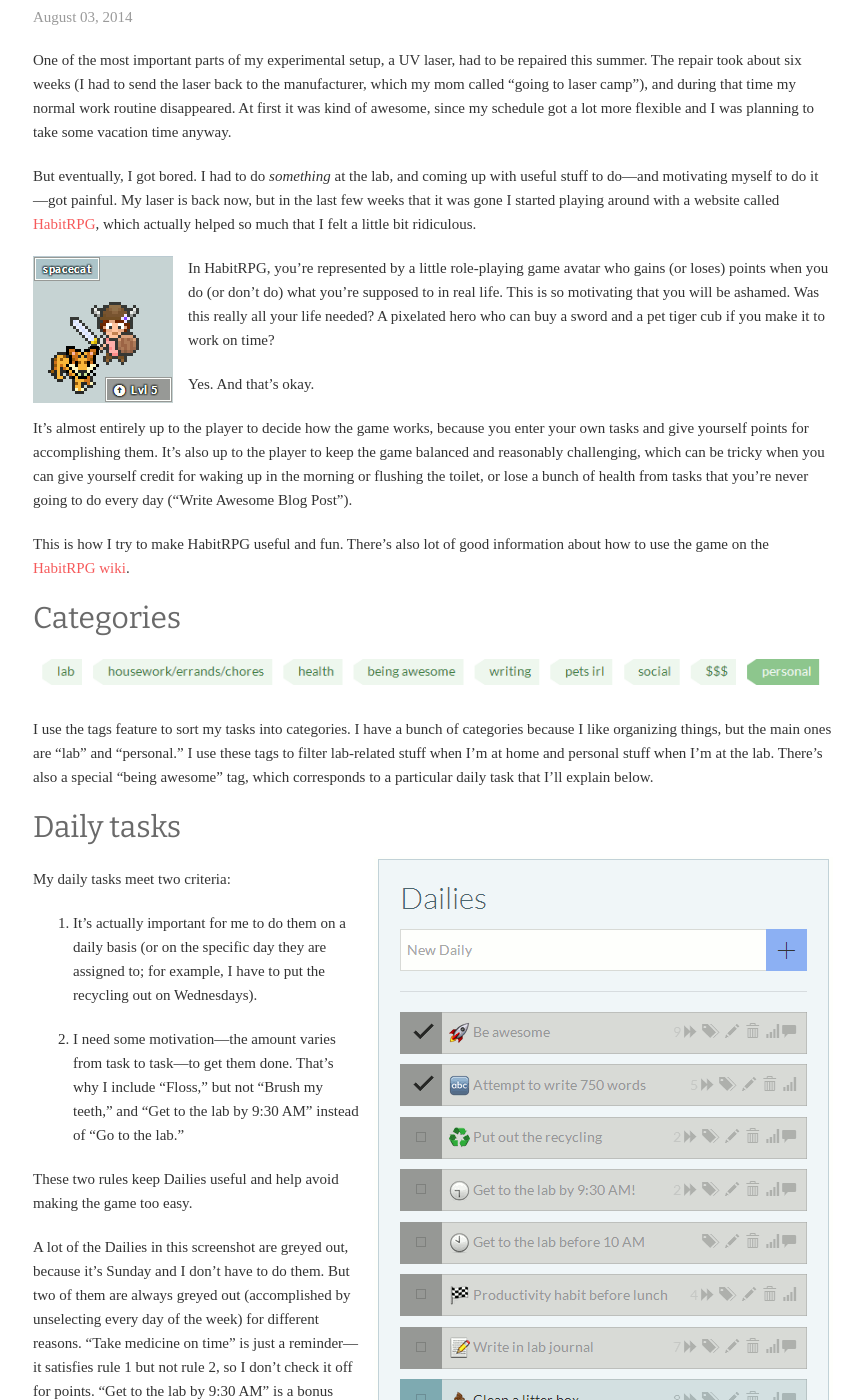
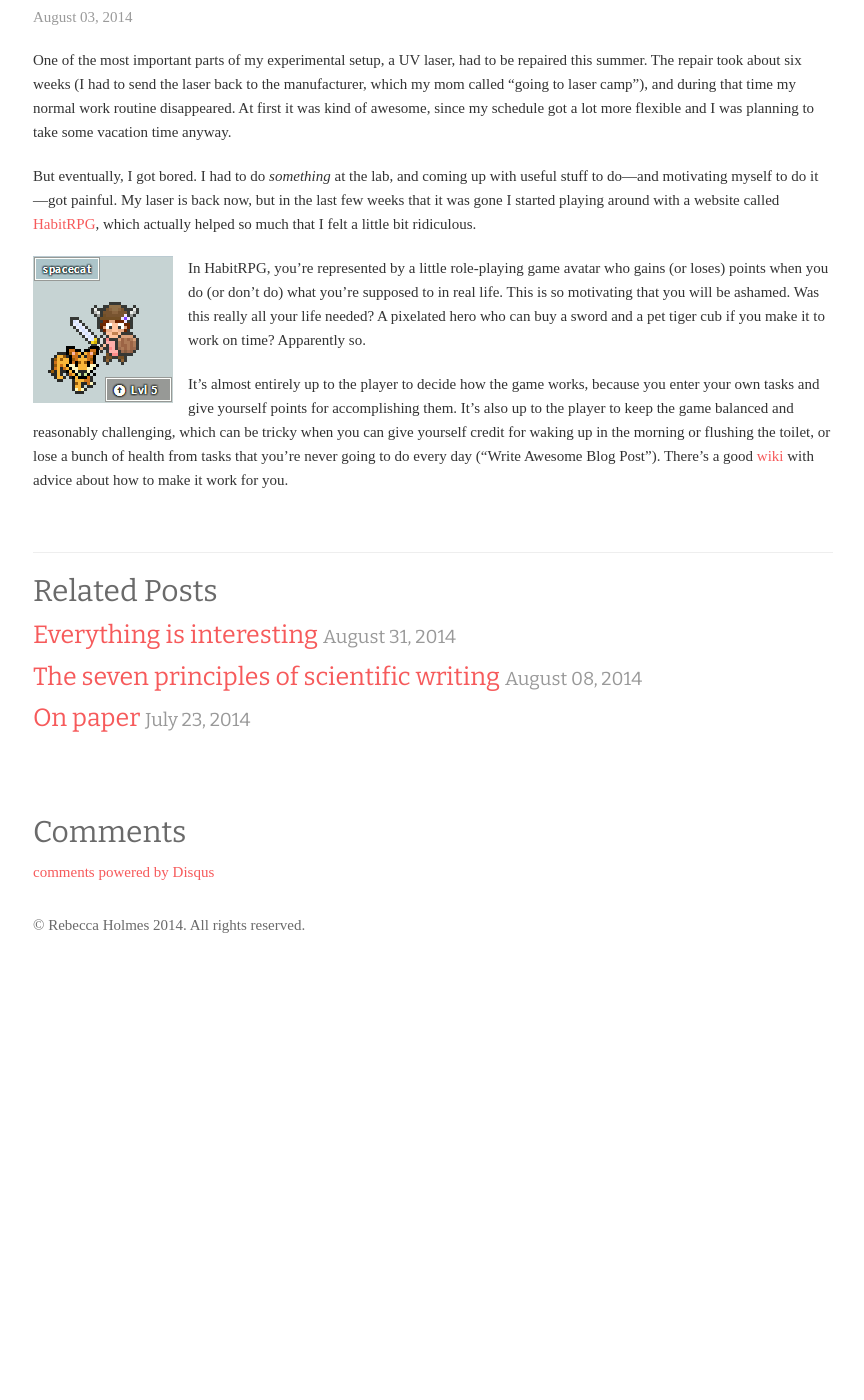
Before and after one commit to piscisvolans/piscisvolans.github.io, a Jekyll site: the page built from _posts/2014-08-03-my-habitrpg-system.md, in a window 1280 px wide and 1400 px high, scrolled down 216 px. Shown: the whole window, without its empty margins (207-1071 px from the left). Built offline with Jekyll 4.4.1, drawn with Linux system fonts in a browser that asks for light colours; some web fonts are replaced; Markdown is read by kramdown in place of the engine named in the settings; comment, search, counter and statistics services are not loaded; after the commit the page ends 1173 px from its top, so only the background shows below that; some of the changed text lies outside the part shown.

Commit message:
edited entry

```diff
--- a/_posts/2014-08-03-my-habitrpg-system.md
+++ b/_posts/2014-08-03-my-habitrpg-system.md
@@ -1,6 +1,6 @@
 ---
 layout: post
-title: "How I use HabitRPG"
+title: "HabitRPG"
 comments: "True"
 more: "True"
 ---
@@ -11,55 +11,6 @@
 
 <img class="img-responsive pull-left" src="{{ site.baseurl }}/public/img/avatar.gif" title="My HabitRPG avatar">
 
-In HabitRPG, you're represented by a little role-playing game avatar who gains (or loses) points when you do (or don't do) what you're supposed to in real life. This is so motivating that you will be ashamed. Was this really all your life needed? A pixelated hero who can buy a sword and a pet tiger cub if you make it to work on time?
+In HabitRPG, you're represented by a little role-playing game avatar who gains (or loses) points when you do (or don't do) what you're supposed to in real life. This is so motivating that you will be ashamed. Was this really all your life needed? A pixelated hero who can buy a sword and a pet tiger cub if you make it to work on time? Apparently so.
 
-Yes. And that's okay.
-
-It's almost entirely up to the player to decide how the game works, because you enter your own tasks and give yourself points for accomplishing them. It's also up to the player to keep the game balanced and reasonably challenging, which can be tricky when you can give yourself credit for waking up in the morning or flushing the toilet, or lose a bunch of health from tasks that you're never going to do every day ("Write Awesome Blog Post").
-
-This is how I try to make HabitRPG useful and fun. There's also lot of good information about how to use the game on the [HabitRPG wiki](http://habitrpg.wikia.com/wiki/HabitRPG_Wiki).
-<!--more-->
-<div id="more"></div>
-
-Categories
---------------
-
-<img class="img-responsive" src="{{ site.baseurl }}/public/img/tags.gif" title="My HabitRPG tags">
-
-I use the tags feature to sort my tasks into categories. I have a bunch of categories because I like organizing things, but the main ones are "lab" and "personal." I use these tags to filter lab-related stuff when I'm at home and personal stuff when I'm at the lab. There's also a special "being awesome" tag, which corresponds to a particular daily task that I'll explain below.
-
-Daily tasks
----------------
-
-<img class="img-responsive pull-right" src="{{ site.baseurl }}/public/img/dailies.gif" title="My HabitRPG Dailies">
-
-My daily tasks meet two criteria:
-
-1. It's actually important for me to do them on a daily basis (or on the specific day they are assigned to; for example, I have to put the recycling out on Wednesdays).
-
-2. I need some motivation&mdash;the amount varies from task to task&mdash;to get them done. That's why I include "Floss," but not "Brush my teeth," and "Get to the lab by 9:30 AM" instead of "Go to the lab."
-
-These two rules keep Dailies useful and help avoid making the game too easy.
-
-A lot of the Dailies in this screenshot are greyed out, because it's Sunday and I don't have to do them. But two of them are always greyed out (accomplished by unselecting every day of the week) for different reasons. "Take medicine on time" is just a reminder&mdash;it satisfies rule 1 but not rule 2, so I don't check it off for points. "Get to the lab by 9:30 AM" is a bonus task that I get to check if I make it to work early. Eventually I plan to make it the main task and delete "Get to the lab by 10 AM," but I need to get used to that routine first.
-
-"Be awesome" is a special task which can be checked off by doing any of the Habits I tag with "being awesome," discussed below.
-
-Habits
---------------
-
-<img class="img-responsive pull-right" src="{{ site.baseurl }}/public/img/habits-lab.gif" title="My HabitRPG lab habits">
-
-Habits are a different type of task which don't need to be checked off every day, but can be used to give yourself points for doing something beneficial (or to do damage for bad habits).
-
-At first I went a little crazy adding habits, and eventually felt like I had way too many. I narrowed them down using criteria similar to the guidelines for Dailies. Habits must either:
-
-a) Be something I want to stop doing ("No caffeine after 3PM"), or
-
-b) Be something I want to encourage that needs a little extra motivation ("Bring lunch").
-
-Finally, I have a special class of Habits with the "being awesome" tag. These are things like "read a book," "yoga practice" and "play guitar." I can check off the "Be awesome" Daily by doing any of them. (I just called it "being awesome" to avoid something lame like "personal development.")
-
-The other category of tasks, To-Dos, are pretty straightforward, so I guess that's about it. I hope it was useful for anyone starting out with HabitRPG.
-
-(Now to give myself credit for writing this!)
+It's almost entirely up to the player to decide how the game works, because you enter your own tasks and give yourself points for accomplishing them. It's also up to the player to keep the game balanced and reasonably challenging, which can be tricky when you can give yourself credit for waking up in the morning or flushing the toilet, or lose a bunch of health from tasks that you're never going to do every day ("Write Awesome Blog Post"). There's a good [wiki](http://habitrpg.wikia.com/wiki/HabitRPG_Wiki) with advice about how to make it work for you.
```
